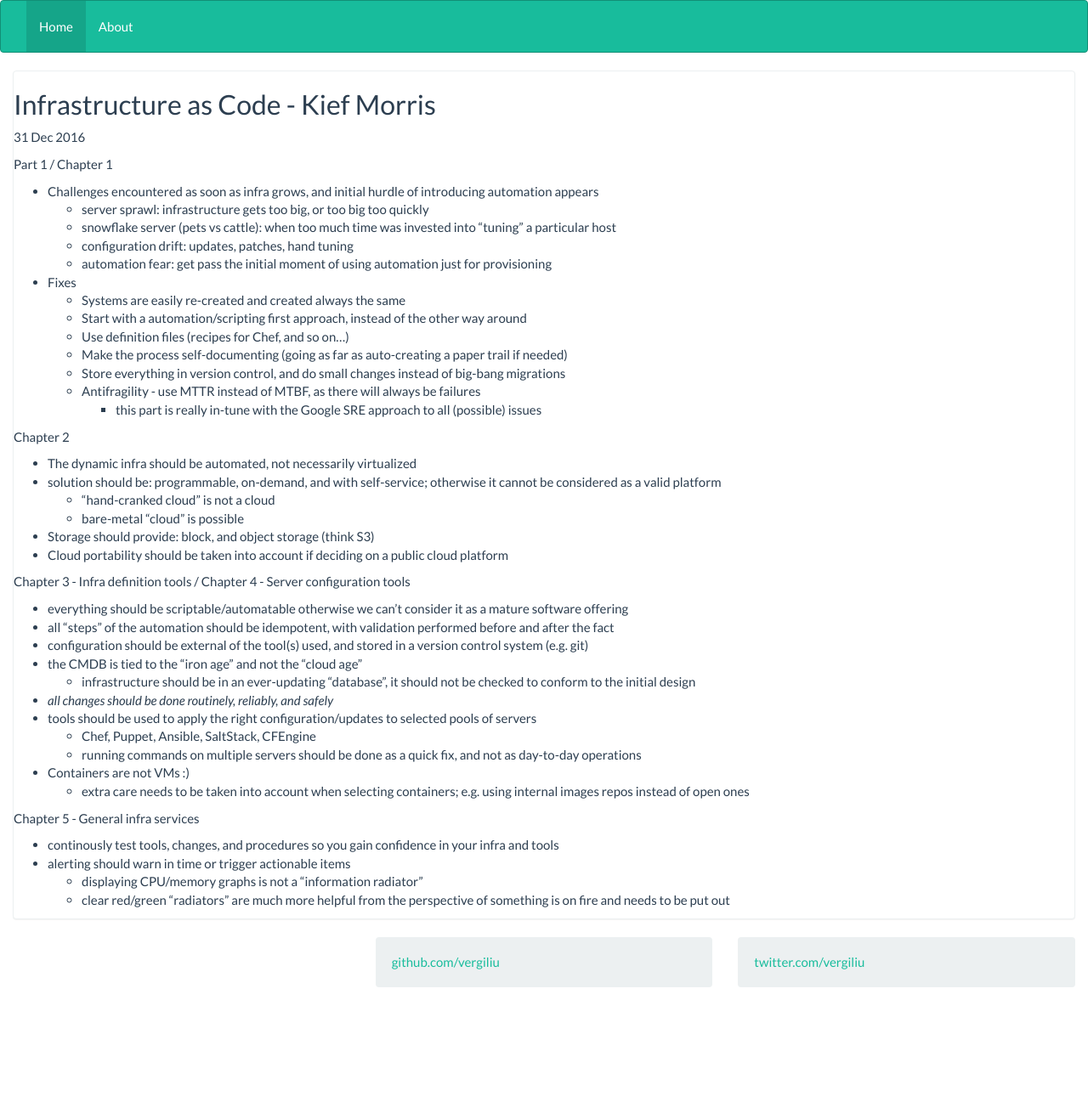
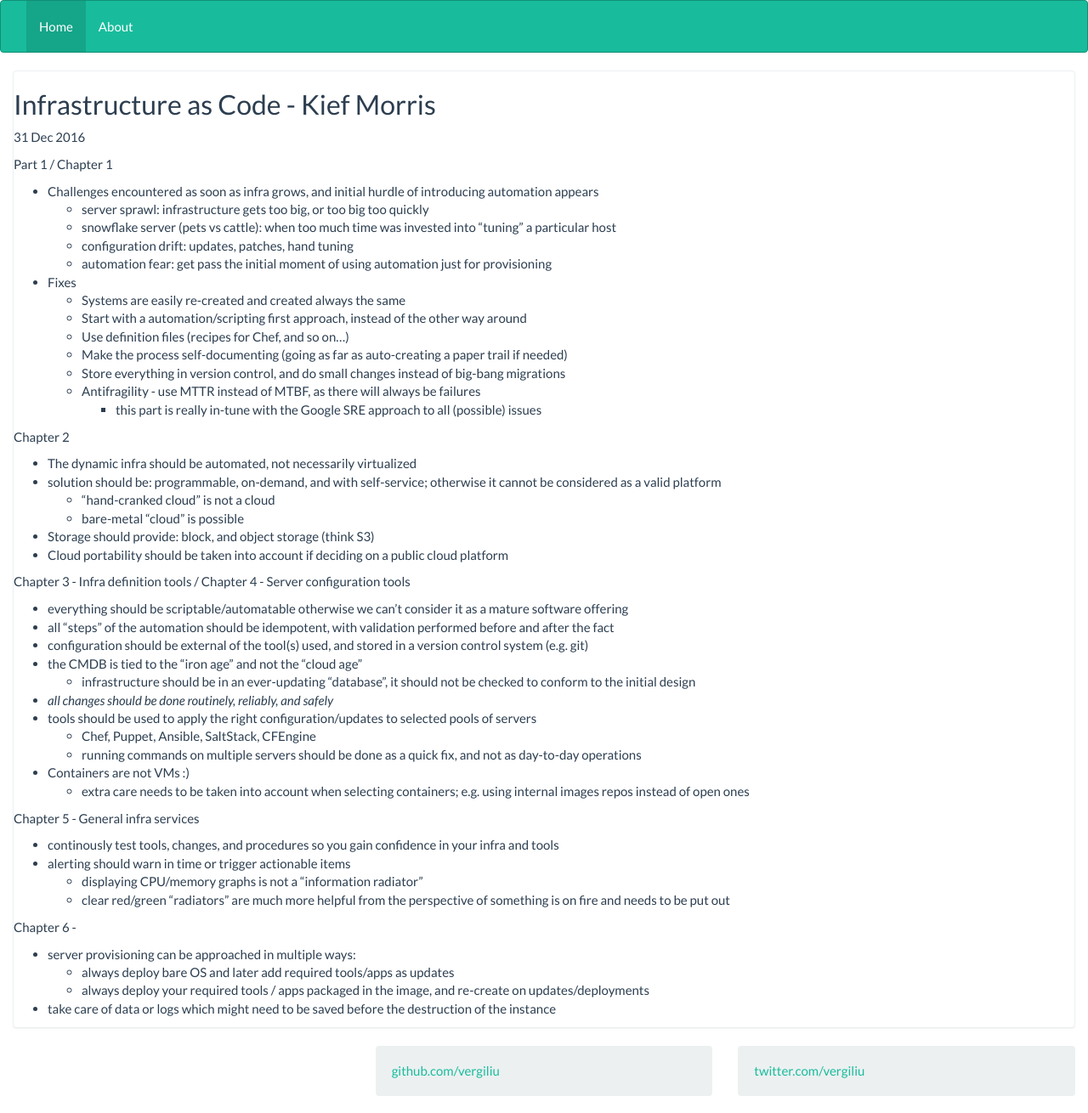
Before and after one commit to vergiliu/vergiliu.github.io, a Jekyll site: the page built from _posts/2016-12-31-iac.md, in a window 1280 px wide. Shown: the whole page at 85% size. Built offline with Jekyll 4.4.1, drawn with Linux system fonts in a browser that asks for light colours; before the commit the page ends 1182 px from its top, so only the background shows below that.

```diff
--- a/_posts/2016-12-31-iac.md
+++ b/_posts/2016-12-31-iac.md
@@ -49,3 +49,9 @@ Chapter 5 - General infra services
 - alerting should warn in time or trigger actionable items
     - displaying CPU/memory graphs is not a "information radiator"
     - clear red/green "radiators" are much more helpful from the perspective of something is on fire and needs to be put out
+
+Chapter 6 -
+- server provisioning can be approached in multiple ways:
+    - always deploy bare OS and later add required tools/apps as updates
+    - always deploy your required tools / apps packaged in the image, and re-create on updates/deployments
+- take care of data or logs which might need to be saved before the destruction of the instance
--- a/index.html
+++ b/index.html
@@ -13,7 +13,7 @@ title: rants and reviews
         <span>{{ post.date | date_to_string }}</span>
     </dt>
     <dd>
-        <a href="{{ post.url }}">{{ post.title }}</a>
+        <a href="{{ post.url }}"><div class="elli">{{ post.title }}</div></a>
         <span style="padding:20px;">
         {% for tag in post.tags %}
             <span class="btn-xs btn-info">{{ tag }}</span>
```
Also changed, not shown: _posts/2016-11-11-sites.md (added, +12 -0 lines).
